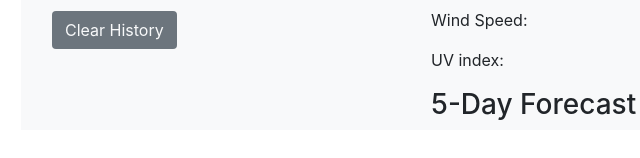
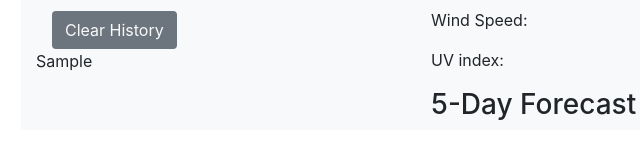
Before and after one commit to angelagola-ko/Weather-Dashboard, a plain HTML site: page index.html in a window 1280 px wide. Both pictures are taken after typing "Sample" into the empty fields and a click on the button 430 px from the left and 311 px from the top of the page. Shown: the part 336-494 px from the top of the page, 49-689 px from the left. Drawn offline with nearby package versions, Linux system fonts and the light colour scheme; no server answers.

Commit message:
City Search history printing

```diff
--- a/assets/js/script.js
+++ b/assets/js/script.js
@@ -24,6 +24,7 @@ var formSubmitHandler = function(event){
         localStorage.setItem("Cities: ", JSON.stringify(cities));
         var storedCities = JSON.parse(localStorage.getItem("Cities"));
         console.log(cities);
+        document.querySelector(".list-group").innerHTML=city;
     } else {
     //    alert("Please enter a city");
     }
```
Also changed, not shown: index.html (+0 -1 lines).
